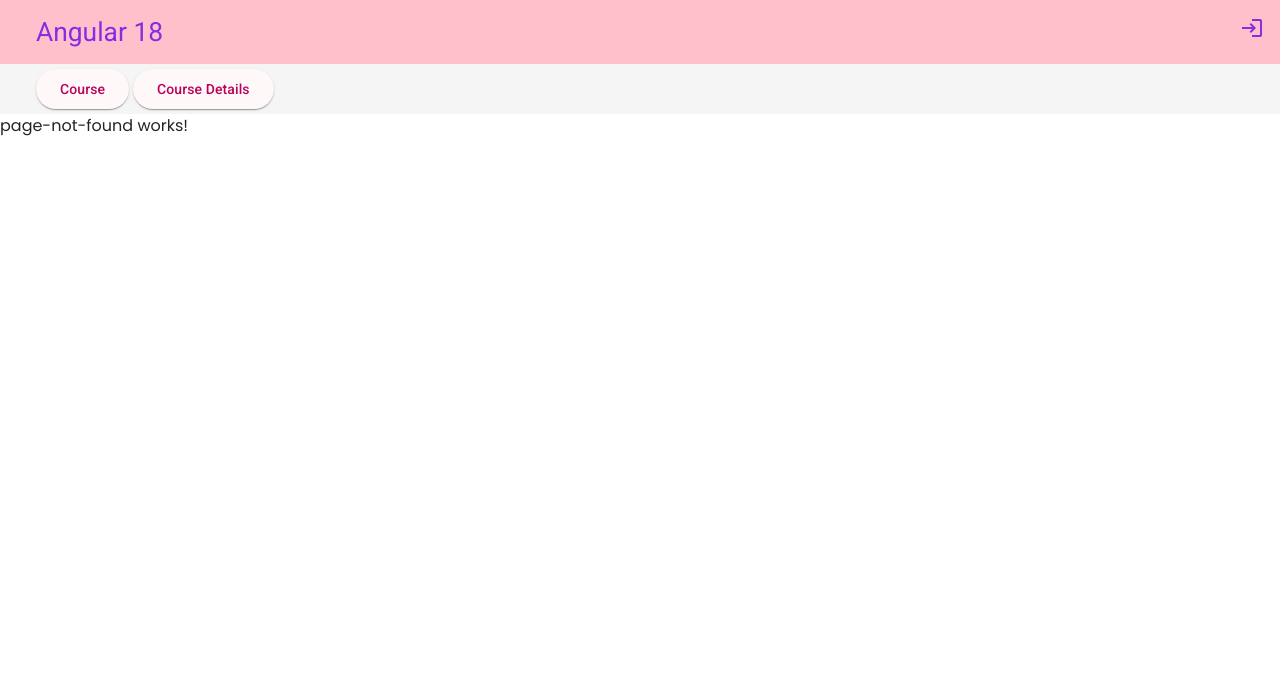
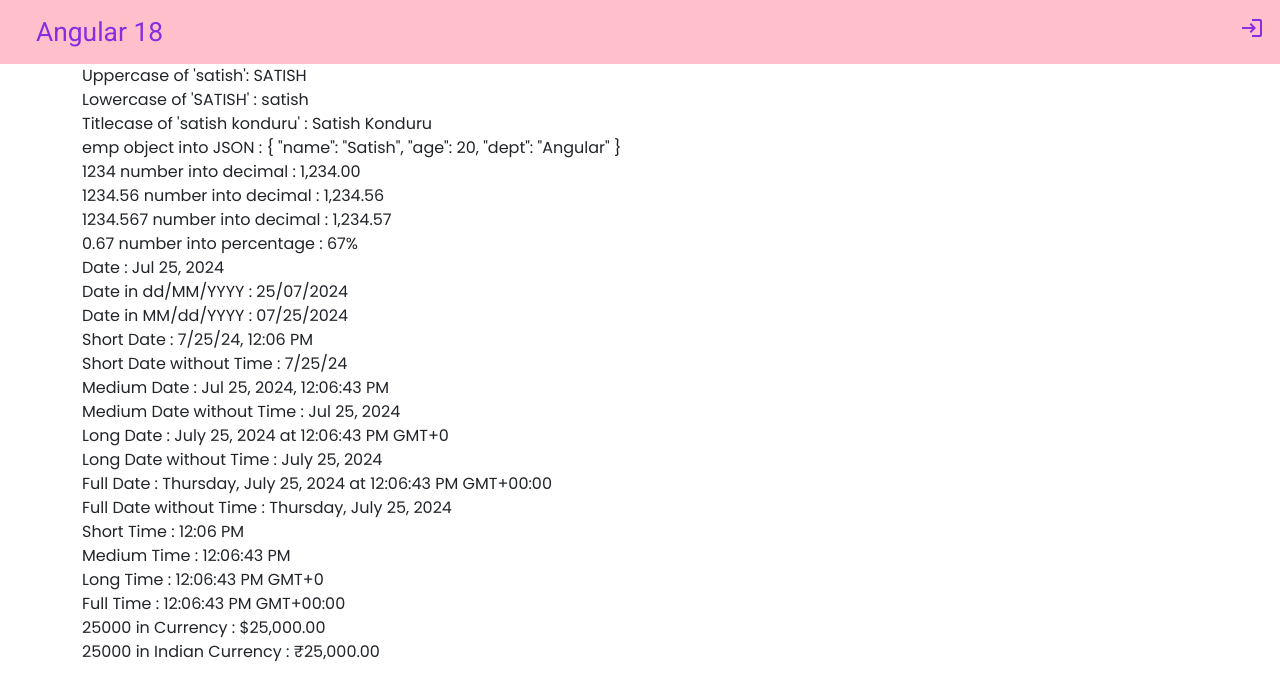
Before and after one commit to SatishKonduru/Angular18, an Angular app: page /#/pipes in a window 1280 px wide. Shown: the top 700 px of the page. Built offline with nearby package versions, Linux system fonts and the light colour scheme.

Commit message:
Built-in Pipes

```diff
--- a/src/app/app.routes.ts
+++ b/src/app/app.routes.ts
@@ -12,6 +12,7 @@ import { AdminDashboardComponent } from './components/admin-dashboard/admin-dash
 import { authGuard, authGuardChild } from './guards/auth.guard';
 import { unsavedPageGuard } from './guards/unsaved-page.guard';
 import { canMatchAdminGuard, canMatchUserGuard } from './guards/can-match-admin.guard';
+import { BuiltInPipesComponent } from './components/built-in-pipes/built-in-pipes.component';
 
 
 export const routes: Routes = [
@@ -73,6 +74,10 @@ export const routes: Routes = [
         // canMatch: [canMatchAdminGuard]
     },
     {
+        path: 'pipes',
+        component: BuiltInPipesComponent
+    },
+    {
         path:'**',
         component: PageNotFoundComponent
     }
--- /dev/null
+++ b/src/app/components/built-in-pipes/built-in-pipes.component.html
@@ -0,0 +1,79 @@
+<div class="container">
+    <div>
+        Uppercase of 'satish': {{'satish' | uppercase}}
+    </div>
+    <div>
+        Lowercase of 'SATISH' : {{'SATISH' | lowercase}}
+    </div>
+    <div>
+        Titlecase of 'satish konduru' : {{'satish konduru' | titlecase}}
+    </div>
+    <div>
+        emp object into JSON : {{ emp | json}}
+    </div>
+    <div>
+        1234 number into decimal : {{ 1234 | number: '1.2'}}
+    </div>
+    <div>
+        1234.56 number into decimal : {{ 1234.56 | number}}
+    </div>
+    <div>
+        1234.567 number into decimal : {{ 1234.567 | number : '3.1-2' }}
+    </div>
+    <div>
+        0.67 number into percentage : {{ 0.67 | percent }}
+    </div>
+    <div>
+        Date  : {{ todayDate | date }}
+    </div>
+    <div>
+        Date in dd/MM/YYYY  : {{ todayDate | date:'dd/MM/YYYY' }}
+    </div>
+    <div>
+        Date in MM/dd/YYYY  : {{ todayDate | date:'MM/dd/YYYY' }}
+    </div>
+    <div>
+        Short Date  : {{ todayDate | date: 'short' }}
+    </div>
+    <div>
+        Short Date without Time  : {{ todayDate | date: 'shortDate' }}
+    </div>
+    <div>
+        Medium Date  : {{ todayDate | date: 'medium' }}
+    </div>
+    <div>
+        Medium Date without Time  : {{ todayDate | date: 'mediumDate' }}
+    </div>
+    <div>
+        Long Date  : {{ todayDate | date: 'long' }}
+    </div>
+    <div>
+        Long Date without Time  : {{ todayDate | date: 'longDate' }}
+    </div>
+    <div>
+        Full Date  : {{ todayDate | date: 'full' }}
+    </div>
+    <div>
+        Full Date without Time  : {{ todayDate | date: 'fullDate' }}
+    </div>
+    <div>
+        Short Time  : {{ todayDate | date :'shortTime' }}
+    </div>
+    <div>
+        Medium Time  : {{ todayDate | date :'mediumTime' }}
+    </div>
+    <div>
+        Long Time  : {{ todayDate | date :'longTime' }}
+    </div>
+    <div>
+        Full Time  : {{ todayDate | date :'fullTime' }}
+    </div>
+    <div>
+        25000 in Currency  : {{ 25000 | currency }}
+    </div>
+    <div>
+        25000 in Indian Currency  : {{ 25000 | currency:'INR' }}
+    </div>
+
+
+</div>
--- /dev/null
+++ b/src/app/components/built-in-pipes/built-in-pipes.component.ts
@@ -0,0 +1,18 @@
+import { CommonModule } from '@angular/common';
+import { Component } from '@angular/core';
+
+@Component({
+  selector: 'app-built-in-pipes',
+  standalone: true,
+  imports: [CommonModule],
+  templateUrl: './built-in-pipes.component.html',
+  styleUrl: './built-in-pipes.component.css'
+})
+export class BuiltInPipesComponent {
+  emp = {
+    name: 'Satish',
+    age : 20,
+    dept: 'Angular'
+  }
+  todayDate = new Date()
+}
--- a/src/app/components/header/header.component.html
+++ b/src/app/components/header/header.component.html
@@ -3,14 +3,14 @@
     <span class="mySpace"></span>
     <span><mat-icon [routerLink]="'/login'">login</mat-icon></span>
 </mat-toolbar>
-<mat-toolbar style="background-color: whitesmoke; color:white; height: 50px;">
+<!-- <mat-toolbar style="background-color: whitesmoke; color:white; height: 50px;">
     <span>
         <button mat-raised-button [routerLink]="'/course'" routerLinkActive="active">Course</button>
         <button mat-raised-button [routerLink]="'/courseDetails'" routerLinkActive="active" [routerLinkActiveOptions]="{exact:true}">Course Details</button>
     </span>
 
 
-</mat-toolbar>
+</mat-toolbar> -->
 <!-- <mat-toolbar style="background-color:lavenderblush ; height: 30px; justify-content:right;">
     <span> <a routerLink="home" fragment="aboutus">AboutUs</a> </span>
     <span> <a routerLink="home" fragment="services"> Services</a> </span>
```
Also changed, not shown: src/app/components/built-in-pipes/built-in-pipes.component.css (added).
